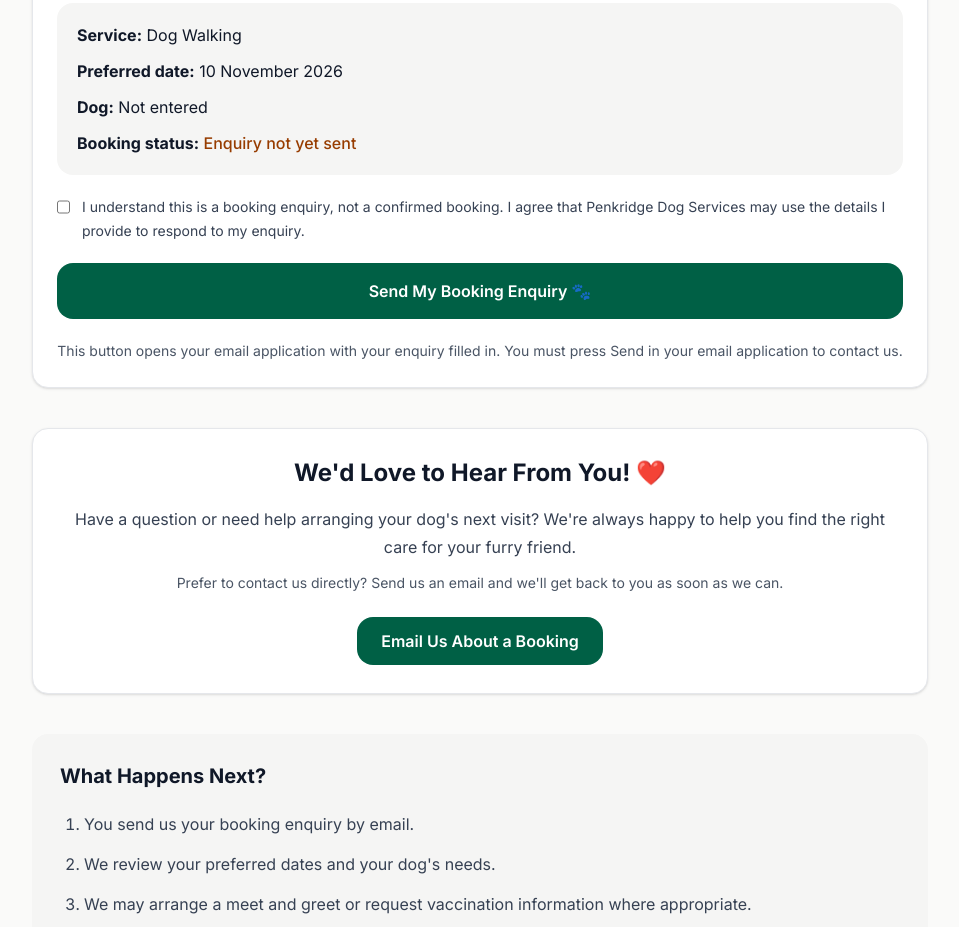
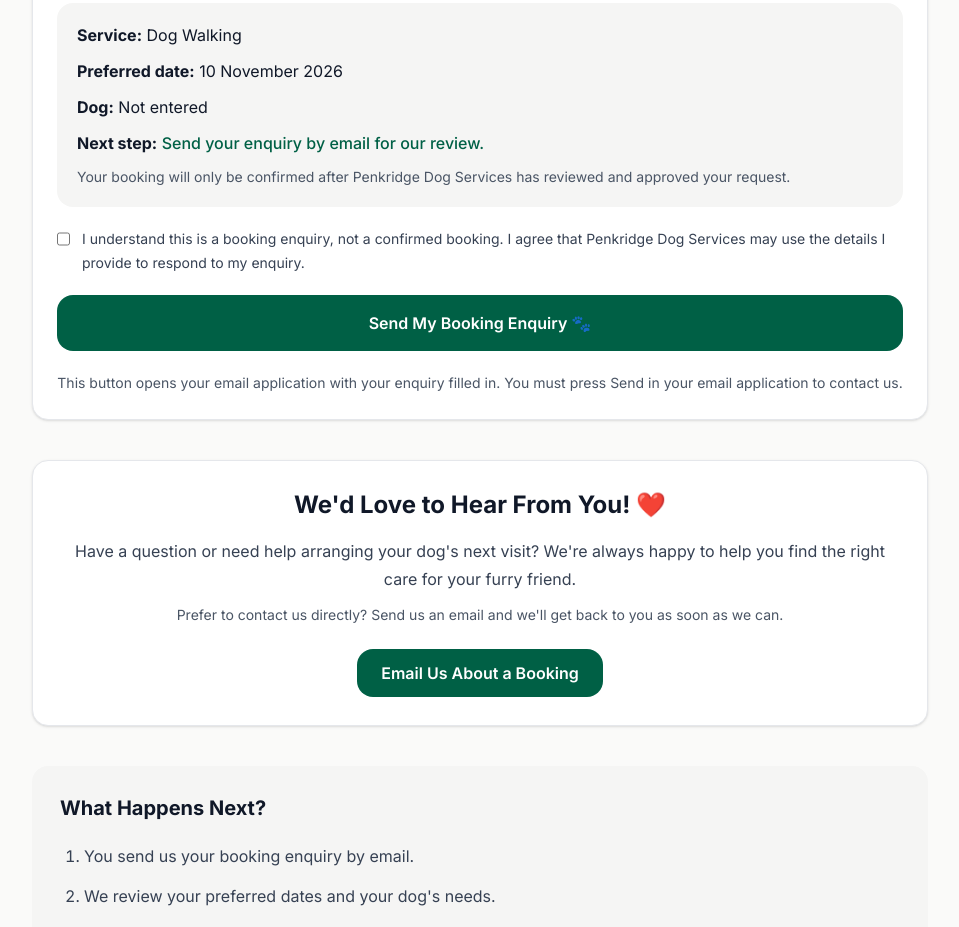
Before and after one commit to innovatevirtualassist-pixel/dogservices, a Next.js app: page /booking in a window 1280 px wide. Shown: the part 2000-2927 px from the top of the page, without its empty margins (160-1119 px from the left). Built offline with nearby package versions, Linux system fonts and the light colour scheme.

Commit message:
Change booking status to next step instructions
Updated booking status message to reflect next steps for the user.

```diff
--- a/app/booking/page.tsx
+++ b/app/booking/page.tsx
@@ -383,11 +383,17 @@ export default function BookingPage() {
               </p>
 
               <p>
-                <strong>Booking status:</strong>{" "}
-                <span className="font-medium text-amber-800">
-                  Enquiry not yet sent
-                </span>
-              </p>
+  <strong>Next step:</strong>{" "}
+  <span className="font-medium text-emerald-800">
+    Send your enquiry by email for our review.
+  </span>
+</p>
+
+<p className="text-sm text-gray-600">
+  Your booking will only be confirmed after
+  Penkridge Dog Services has reviewed and
+  approved your request.
+</p>
             </div>
 
             <label className="flex items-start gap-3">
```
